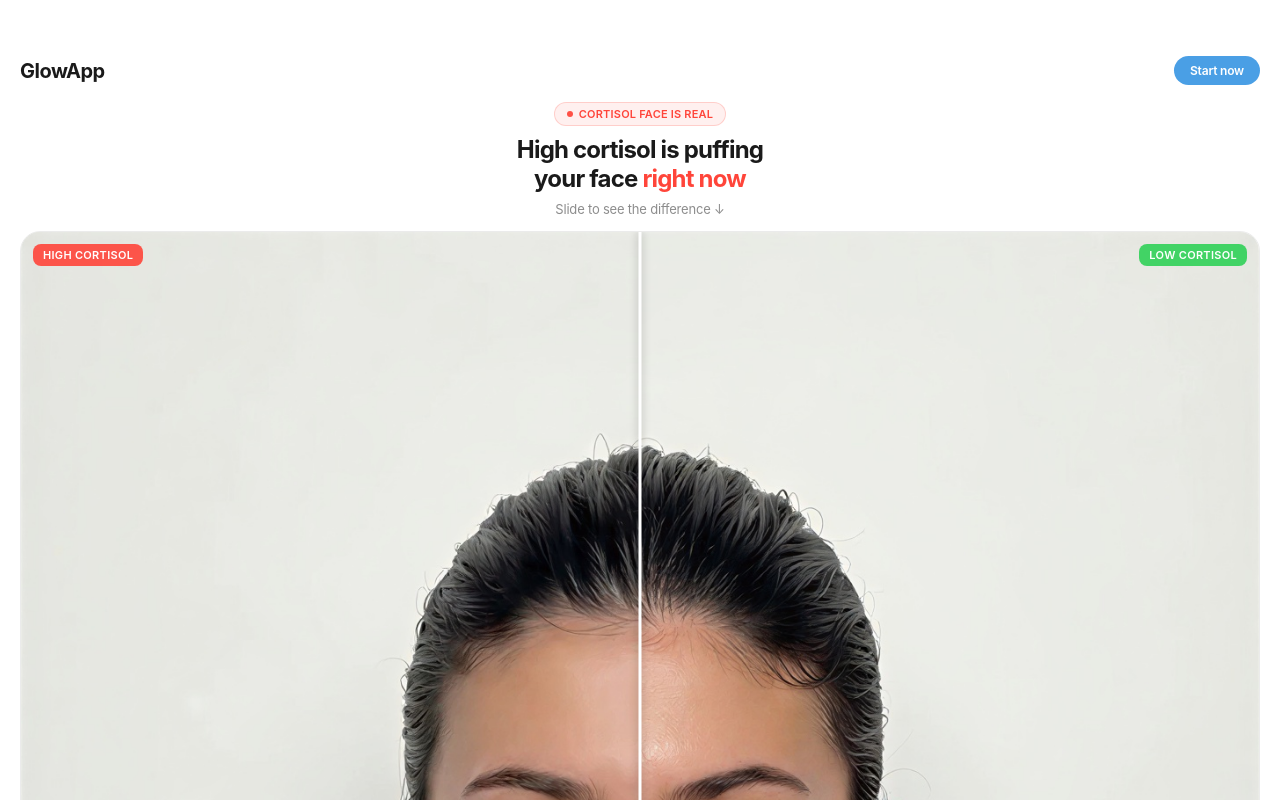
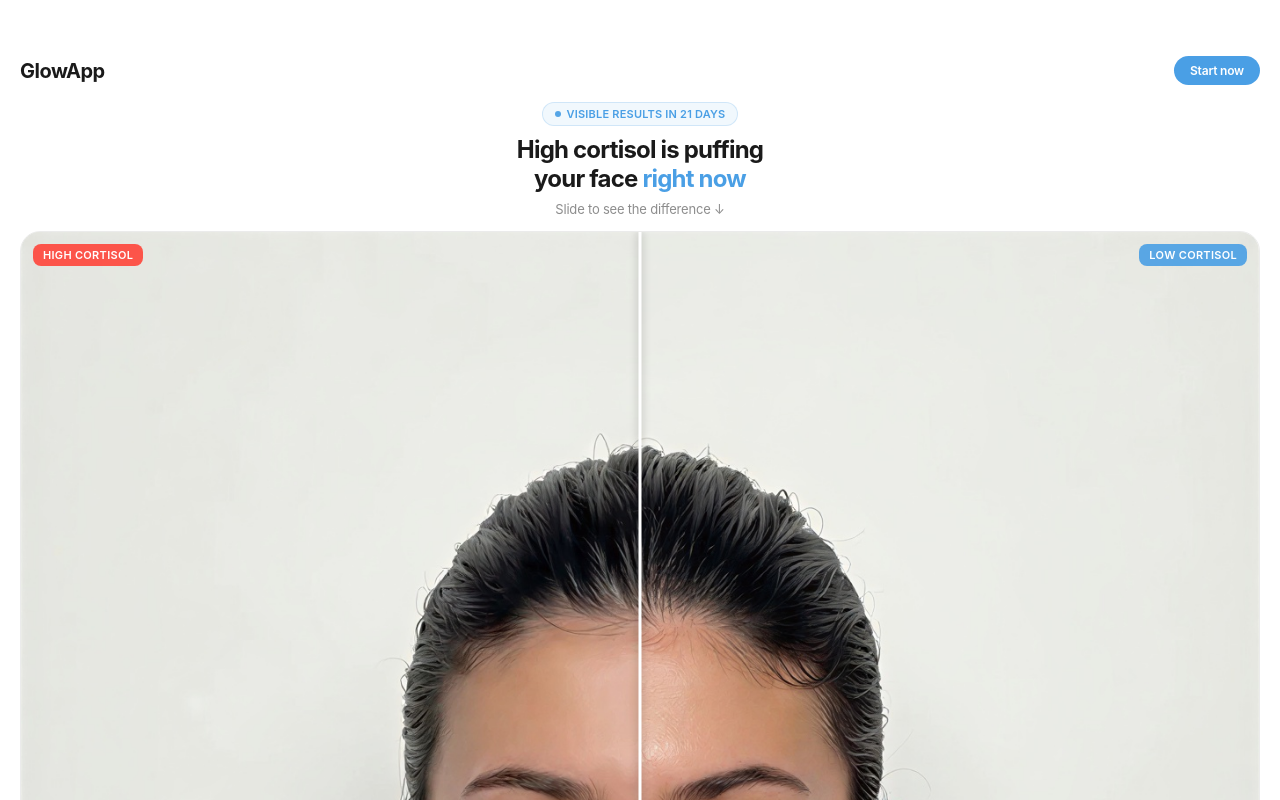
Before and after one commit to keyzersoze870/glowup-mvp, a Next.js app: page / in a window 1280 px wide. Shown: the top 800 px of the page. Built offline with nearby package versions, Linux system fonts and the light colour scheme; a web font is replaced by a local one.

Commit message:
landing blue accents

```diff
--- a/src/app/page.tsx
+++ b/src/app/page.tsx
@@ -67,7 +67,7 @@ function BeforeAfterSlider() {
         color: '#fff', letterSpacing: 0.3, fontFamily: sf,
       }}>HIGH CORTISOL</div>
       <div style={{
-        position: 'absolute', top: 12, right: 12, background: 'rgba(48,209,88,0.9)',
+        position: 'absolute', top: 12, right: 12, background: 'rgba(74,159,229,0.9)',
         borderRadius: 8, padding: '4px 10px', fontSize: 11, fontWeight: 600,
         color: '#fff', letterSpacing: 0.3, fontFamily: sf,
       }}>LOW CORTISOL</div>
@@ -113,12 +113,12 @@ export default function LandingPage() {
 
       {/* HERO TEXT */}
       <div style={{ padding: '4px 20px 12px', textAlign: 'center' }}>
-        <div style={{ display: 'inline-flex', alignItems: 'center', gap: 6, background: 'rgba(255,69,58,0.08)', border: '0.5px solid rgba(255,69,58,0.2)', borderRadius: 20, padding: '4px 12px', marginBottom: 10 }}>
-          <div style={{ width: 6, height: 6, borderRadius: '50%', background: RED, animation: 'blink 1.5s infinite' }} />
-          <span style={{ fontSize: 11, fontWeight: 600, color: RED, letterSpacing: 0.2 }}>CORTISOL FACE IS REAL</span>
+        <div style={{ display: 'inline-flex', alignItems: 'center', gap: 6, background: 'rgba(74,159,229,0.08)', border: '0.5px solid rgba(74,159,229,0.2)', borderRadius: 20, padding: '4px 12px', marginBottom: 10 }}>
+          <div style={{ width: 6, height: 6, borderRadius: '50%', background: ACCENT, animation: 'blink 1.5s infinite' }} />
+          <span style={{ fontSize: 11, fontWeight: 600, color: ACCENT, letterSpacing: 0.2 }}>VISIBLE RESULTS IN 21 DAYS</span>
         </div>
         <h1 style={{ fontSize: 24, fontWeight: 700, color: '#1A1A1A', letterSpacing: -0.8, lineHeight: 1.2, marginBottom: 6 }}>
-          High cortisol is puffing<br />your face <span style={{ color: RED }}>right now</span>
+          High cortisol is puffing<br />your face <span style={{ color: ACCENT }}>right now</span>
         </h1>
         <p style={{ fontSize: 13, color: 'rgba(0,0,0,0.45)', letterSpacing: -0.2, lineHeight: 1.5 }}>
           Slide to see the difference ↓
```
